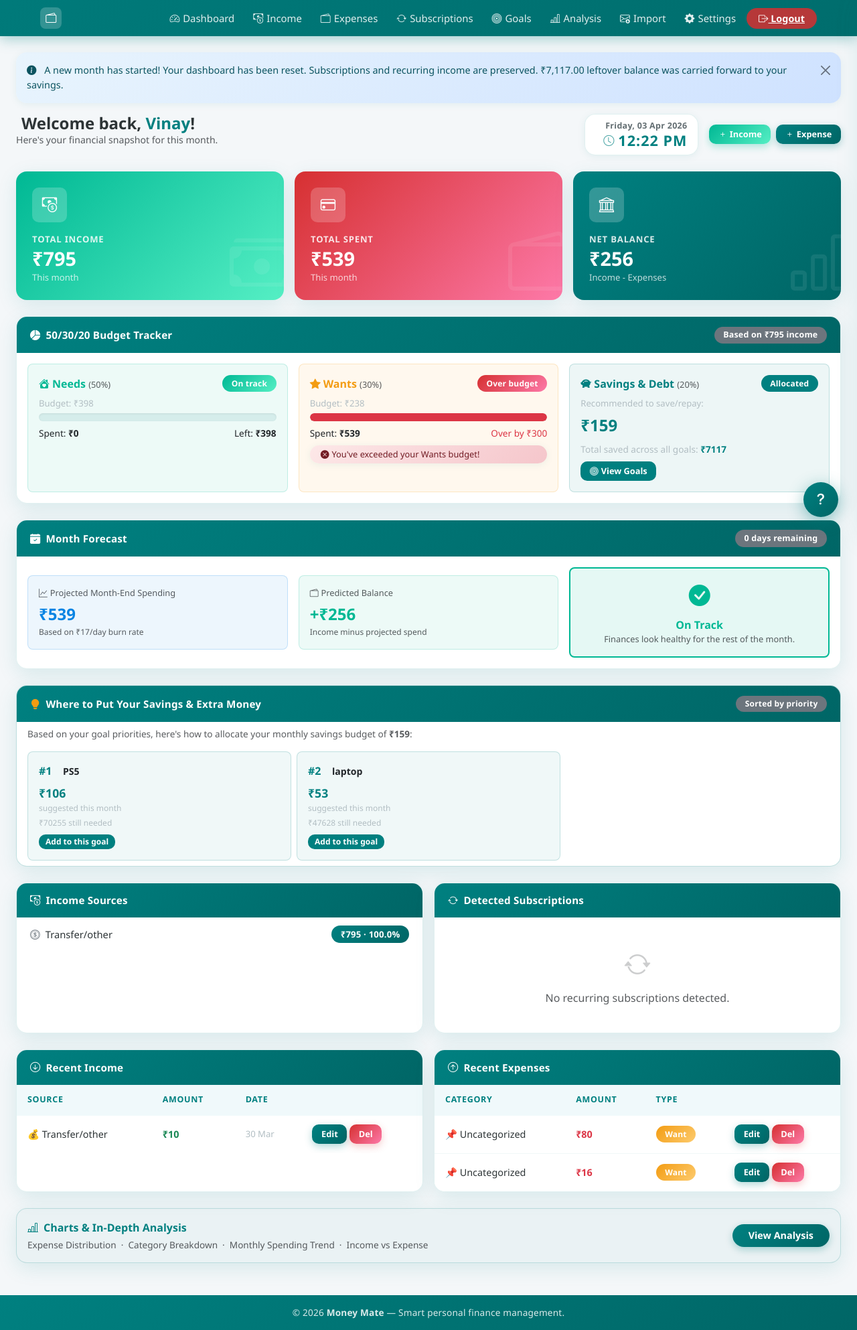
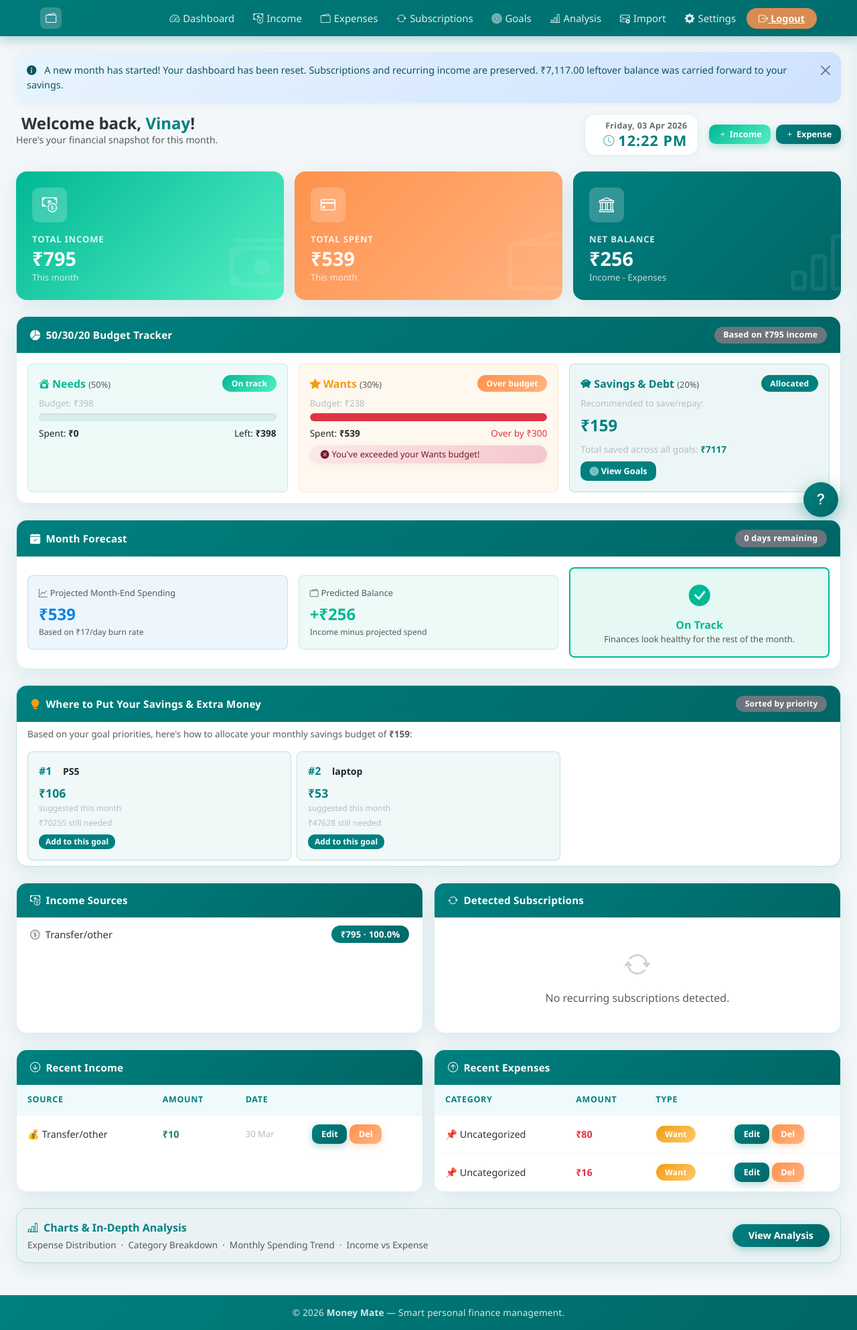
Before and after one commit to 31-vinay/moneymate-email, a Flask app: page /dashboard in a window 1280 px wide. Shown: the whole page at 67% size. Run offline with Flask 3, Linux system fonts and the light colour scheme; a user stored in the database is signed in; data comes from the database, SQL or seed files in the repository.

Commit message:
Update application colors to replace red with orange accents
Replaced hex codes and RGBA values associated with red elements (like danger buttons and warnings) with corresponding orange shades across CSS, Python scripts, and HTML templates.

Replit-Commit-Author: Agent
Replit-Commit-Session-Id: fc6f9464-9580-482b-a85c-440056f7d4c0
Replit-Commit-Checkpoint-Type: full_checkpoint
Replit-Commit-Event-Id: 4d36917a-db9d-47a4-b61c-c57fbd204280
Replit-Commit-Screenshot-Url: https://storage.googleapis.com/screenshot-production-us-central1/fdccc499-463a-45c0-a78a-6ce3e38eb1f8/fc6f9464-9580-482b-a85c-440056f7d4c0/1xyljNf
Replit-Helium-Checkpoint-Created: true

```diff
--- a/app.py
+++ b/app.py
@@ -1882,7 +1882,7 @@ def chart_expense_distribution(categories):
     labels = list(categories.keys())
     values = list(categories.values())
     colors = ['#008080','#00CEC9','#FD79A8','#FDCB6E','#55EFC4',
-              '#E17055','#0984E3','#7dd3fc','#00B894','#74B9FF']
+              '#FF924D','#0984E3','#7dd3fc','#00B894','#74B9FF']
     fig, ax = plt.subplots(figsize=(5, 4))
     fig.patch.set_alpha(0)
     wedges, texts, autotexts = ax.pie(
@@ -1914,7 +1914,7 @@ def chart_income_vs_expense(monthly_inc, monthly_exp):
     w = 0.35
     bars1 = ax.bar([i - w/2 for i in x], inc_vals, width=w, color='#00b894', label='Income',
                    edgecolor='white', linewidth=1.2, zorder=3)
-    bars2 = ax.bar([i + w/2 for i in x], exp_vals, width=w, color='#e17055', label='Expense',
+    bars2 = ax.bar([i + w/2 for i in x], exp_vals, width=w, color='#FF924D', label='Expense',
                    edgecolor='white', linewidth=1.2, zorder=3)
     for bar in list(bars1) + list(bars2):
         if bar.get_height() > 0:
@@ -1973,7 +1973,7 @@ def chart_category_breakdown(categories):
     labels = [c[0] for c in sorted_cats]
     values = [c[1] for c in sorted_cats]
     colors = ['#008080','#0984E3','#00CEC9','#00b894','#55EFC4',
-              '#FDCB6E','#E17055','#FD79A8']
+              '#FDCB6E','#FF924D','#FD79A8']
     fig, ax = plt.subplots(figsize=(6, max(3.5, len(labels) * 0.5)))
     fig.patch.set_alpha(0)
     bars = ax.barh(labels[::-1], values[::-1], color=colors[:len(values)],
--- a/static/style.css
+++ b/static/style.css
@@ -6,13 +6,13 @@
   --brand-primary: #008080;
   --brand-secondary: #80BFBF;
   --brand-accent: #00b894;
-  --brand-danger: #d63031;
+  --brand-danger: #FF924D;
   --brand-warning: #f39c12;
   --brand-info: #0984e3;
 
   --gradient-brand: linear-gradient(135deg, #008080 0%, #006666 100%);
   --gradient-green: linear-gradient(135deg, #00b894 0%, #55efc4 100%);
-  --gradient-red: linear-gradient(135deg, #d63031 0%, #fd79a8 100%);
+  --gradient-red: linear-gradient(135deg, #FF924D 0%, #FFB380 100%);
   --gradient-orange: linear-gradient(135deg, #f39c12 0%, #fdcb6e 100%);
   --gradient-blue: linear-gradient(135deg, #0984e3 0%, #74b9ff 100%);
 
@@ -159,7 +159,7 @@ main {
 }
 
 .btn-logout {
-  background: rgba(214, 48, 49, 0.85);
+  background: rgba(255, 146, 77, 0.85);
   color: white !important;
   border-radius: var(--radius-pill);
   padding: 6px 18px;
@@ -170,9 +170,9 @@ main {
 }
 
 .btn-logout:hover {
-  background: #d63031;
+  background: #FF924D;
   transform: translateY(-1px);
-  box-shadow: 0 4px 12px rgba(214,48,49,0.35);
+  box-shadow: 0 4px 12px rgba(255, 146, 77,0.35);
 }
 
 .dark-toggle-btn {
@@ -370,12 +370,12 @@ main {
 .btn-danger {
   background: var(--gradient-red);
   color: white;
-  box-shadow: 0 4px 12px rgba(214, 48, 49, 0.25);
+  box-shadow: 0 4px 12px rgba(255, 146, 77, 0.25);
 }
 
 .btn-danger:hover {
   transform: translateY(-2px);
-  box-shadow: 0 8px 20px rgba(214, 48, 49, 0.35);
+  box-shadow: 0 8px 20px rgba(255, 146, 77, 0.35);
   color: white;
   background: var(--gradient-red);
 }
@@ -807,7 +807,7 @@ main {
   color: #55efc4;
 }
 .dark-mode .alert-danger {
-  background: rgba(214, 48, 49, 0.18);
+  background: rgba(255, 146, 77, 0.18);
   color: #ff7675;
 }
 
@@ -841,7 +841,7 @@ main {
   background: transparent;
 }
 .dark-mode .btn-outline-danger:hover {
-  background: rgba(214, 48, 49, 0.15);
+  background: rgba(255, 146, 77, 0.15);
   color: #ff7675;
 }
 
--- a/templates/add_expense.html
+++ b/templates/add_expense.html
@@ -4,7 +4,7 @@
 {% set uncategorized = expenses | selectattr('category', 'equalto', 'Uncategorized') | list %}
 {% if uncategorized %}
 <div class="alert alert-warning alert-dismissible fade show d-flex align-items-center gap-3 mb-4 rounded-4" role="alert" style="border:none;box-shadow:0 4px 16px rgba(253,203,110,0.18);">
-  <i class="bi bi-envelope-arrow-down fs-4 flex-shrink-0" style="color:#e17055;"></i>
+  <i class="bi bi-envelope-arrow-down fs-4 flex-shrink-0" style="color:#FF924D;"></i>
   <div>
     <strong>{{ uncategorized|length }} imported transaction{{ 's' if uncategorized|length != 1 }} need{{ '' if uncategorized|length != 1 else 's' }} categorising.</strong>
     They are highlighted below — click the <i class="bi bi-pencil"></i> edit button on each one to assign a category.
--- a/templates/base.html
+++ b/templates/base.html
@@ -15,7 +15,7 @@
 <link rel="icon" type="image/png" sizes="48x48" href="{{ url_for('static', filename='icons/icon-48.png') }}">
 <link href="https://cdn.jsdelivr.net/npm/bootstrap@5.3.0/dist/css/bootstrap.min.css" rel="stylesheet">
 <link rel="stylesheet" href="https://cdn.jsdelivr.net/npm/bootstrap-icons@1.11.3/font/bootstrap-icons.min.css">
-<link rel="stylesheet" href="{{ url_for('static', filename='style.css') }}?v=5">
+<link rel="stylesheet" href="{{ url_for('static', filename='style.css') }}?v=6">
 </head>
 <body>
 
--- a/templates/dashboard.html
+++ b/templates/dashboard.html
@@ -43,11 +43,11 @@
 
 <!-- Month-End Warning Alert (only when ≤10 days left AND shortfall predicted) -->
 {% if show_month_forecast_warning %}
-<div class="alert alert-danger alert-dismissible fade show mb-4 fade-in" role="alert" style="border-left: 5px solid #d63031; background: rgba(214,48,49,0.08);">
+<div class="alert alert-danger alert-dismissible fade show mb-4 fade-in" role="alert" style="border-left: 5px solid #FF924D; background: rgba(255, 146, 77,0.08);">
   <div class="d-flex align-items-start gap-3">
-    <i class="bi bi-exclamation-triangle-fill fs-4 mt-1" style="color:#d63031;flex-shrink:0;"></i>
+    <i class="bi bi-exclamation-triangle-fill fs-4 mt-1" style="color:#FF924D;flex-shrink:0;"></i>
     <div class="flex-grow-1">
-      <h6 class="alert-heading fw-bold mb-1" style="color:#d63031;">
+      <h6 class="alert-heading fw-bold mb-1" style="color:#FF924D;">
         Money Running Out Before Month-End!
       </h6>
       <p class="mb-2" style="font-size:0.9rem;">
@@ -235,9 +235,9 @@
         </div>
       </div>
       <div class="col-md-4">
-        <div class="p-3 rounded-3 h-100" style="background: {% if predicted_balance >= 0 %}rgba(0,184,148,0.07); border: 1px solid rgba(0,184,148,0.2){% else %}rgba(214,48,49,0.07); border: 1px solid rgba(214,48,49,0.2){% endif %};">
+        <div class="p-3 rounded-3 h-100" style="background: {% if predicted_balance >= 0 %}rgba(0,184,148,0.07); border: 1px solid rgba(0,184,148,0.2){% else %}rgba(255, 146, 77,0.07); border: 1px solid rgba(255, 146, 77,0.2){% endif %};">
           <div class="text-muted mb-1" style="font-size:0.8rem;"><i class="bi bi-wallet2 me-1"></i>Predicted Balance</div>
-          <div style="font-size:1.5rem;font-weight:700;color:{% if predicted_balance >= 0 %}#00b894{% else %}#d63031{% endif %};">
+          <div style="font-size:1.5rem;font-weight:700;color:{% if predicted_balance >= 0 %}#00b894{% else %}#FF924D{% endif %};">
             {% if predicted_balance >= 0 %}+{% endif %}₹{{ "%.0f"|format(predicted_balance) }}
           </div>
           <div class="text-muted" style="font-size:0.75rem;">Income minus projected spend</div>
@@ -251,9 +251,9 @@
           <div class="text-muted" style="font-size:0.8rem;">Finances look healthy for the rest of the month.</div>
         </div>
         {% else %}
-        <div class="p-3 rounded-3 h-100 d-flex flex-column align-items-center justify-content-center text-center" style="background: rgba(214,48,49,0.1); border: 2px solid #d63031;">
-          <i class="bi bi-x-circle-fill fs-2 mb-2" style="color:#d63031;"></i>
-          <div class="fw-bold" style="color:#d63031;">Shortfall Predicted</div>
+        <div class="p-3 rounded-3 h-100 d-flex flex-column align-items-center justify-content-center text-center" style="background: rgba(255, 146, 77,0.1); border: 2px solid #FF924D;">
+          <i class="bi bi-x-circle-fill fs-2 mb-2" style="color:#FF924D;"></i>
+          <div class="fw-bold" style="color:#FF924D;">Shortfall Predicted</div>
           <div class="text-muted" style="font-size:0.8rem;">You may run out of money before month-end.</div>
         </div>
         {% endif %}
--- a/templates/email_import.html
+++ b/templates/email_import.html
@@ -70,7 +70,7 @@
   padding: 5px 14px; border-radius: 50px; font-size: 0.8rem; font-weight: 700;
 }
 .conn-badge.connected    { background: rgba(0,184,148,0.12); color: #00b894; }
-.conn-badge.disconnected { background: rgba(214,48,49,0.1);  color: #d63031; }
+.conn-badge.disconnected { background: rgba(255, 146, 77,0.1);  color: #FF924D; }
 
 /* Results table */
 .txn-table { width: 100%; border-collapse: separate; border-spacing: 0; font-size: 0.87rem; }
@@ -89,7 +89,7 @@
 .txn-table tr:hover td { background: rgba(0, 128, 128,0.03); }
 
 .badge-income  { background: rgba(0,184,148,0.12); color: #00b894; }
-.badge-expense { background: rgba(214,48,49,0.1);  color: #d63031; }
+.badge-expense { background: rgba(255, 146, 77,0.1);  color: #FF924D; }
 .type-badge {
   display: inline-flex; align-items: center; gap: 4px;
   padding: 3px 10px; border-radius: 50px; font-size: 0.76rem; font-weight: 700;
--- a/templates/settings.html
+++ b/templates/settings.html
@@ -45,7 +45,7 @@
   padding: 4px 12px; border-radius: 50px; font-size: 0.78rem; font-weight: 700;
 }
 .mpin-enabled  { background: rgba(0,184,148,0.12); color: #00b894; }
-.mpin-disabled { background: rgba(214,48,49,0.1);  color: #d63031; }
+.mpin-disabled { background: rgba(255, 146, 77,0.1);  color: #FF924D; }
 .settings-divider {
   border: none;
   border-top: 1px solid var(--border-color);
@@ -320,7 +320,7 @@
   </div>
 
   <!-- ── Account Actions (delete) ── -->
-  <div class="settings-card" style="border-color:rgba(214,48,49,0.25);">
+  <div class="settings-card" style="border-color:rgba(255, 146, 77,0.25);">
     <div class="settings-card-header" style="background:linear-gradient(135deg,#c0392b,#e74c3c);">
       <div class="card-icon"><i class="bi bi-person-x-fill"></i></div>
       <div>
```
Also changed, not shown: attached_assets/image_1775218850299.png (added), attached_assets/image_1775218875156.png (added).
